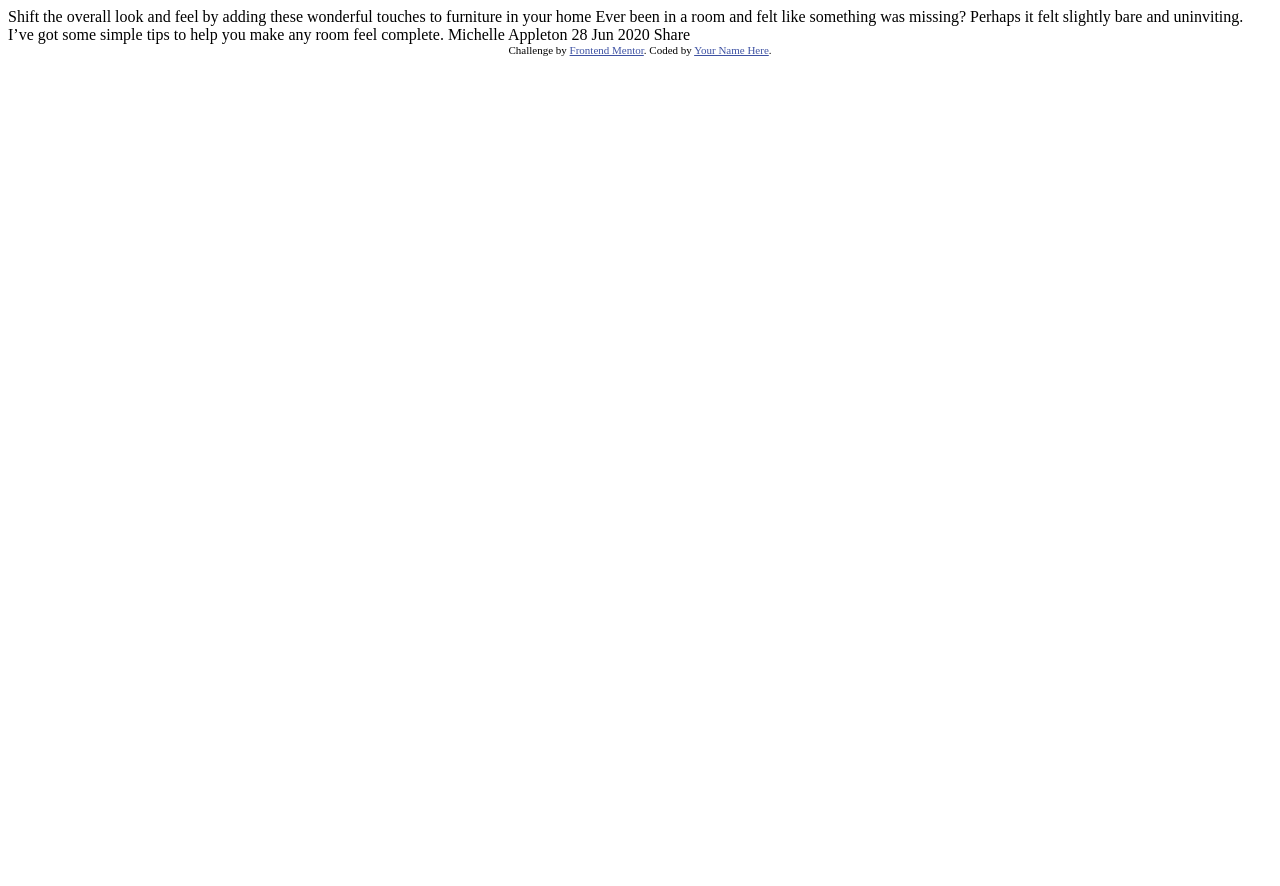
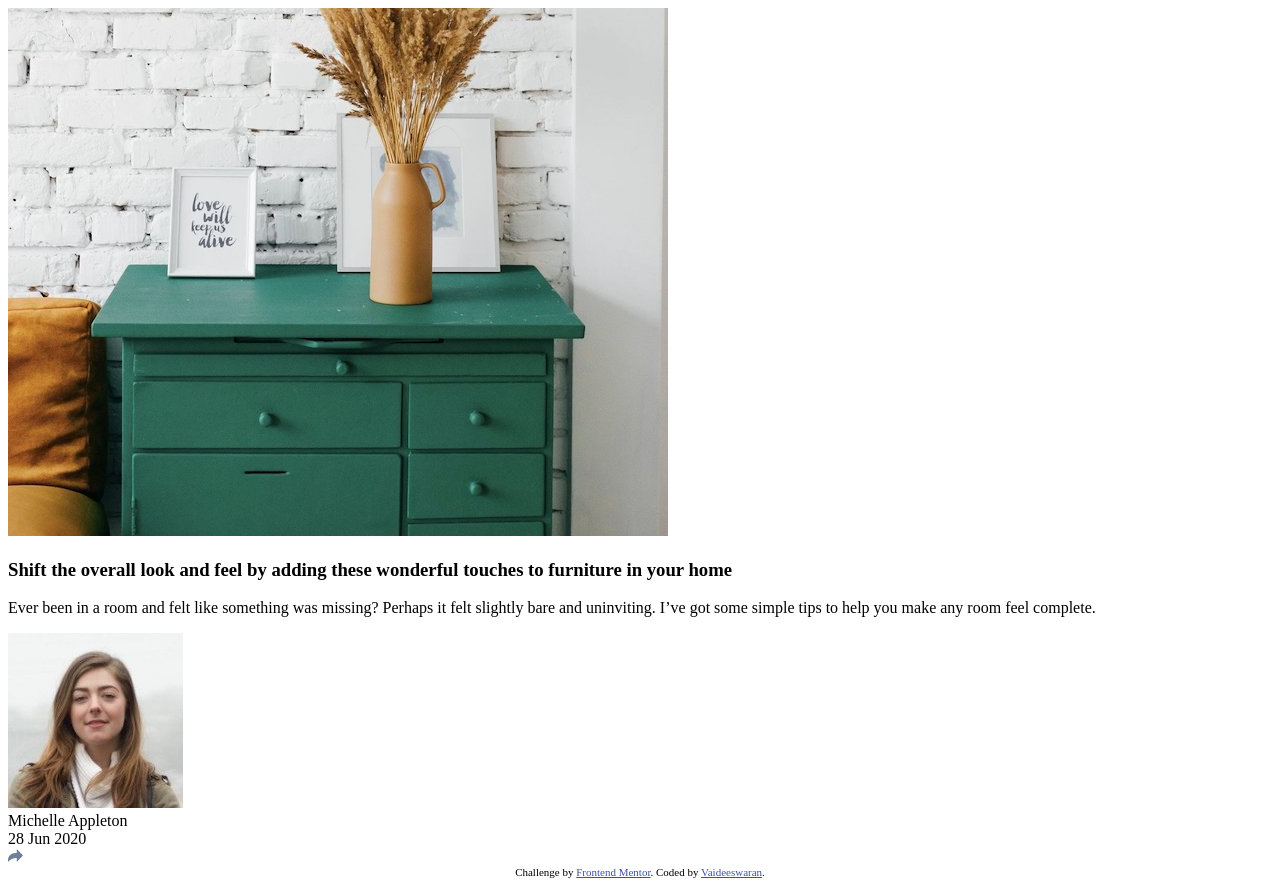
Before and after one commit to vaideeswaran23/article-preview, a plain HTML site: page index.html in a window 1280 px wide. Before the commit the page ends 800 px from the top, so only its background shows below. Drawn offline with Linux system fonts and the light colour scheme.

Commit message:
html render

```diff
--- a/index.html
+++ b/index.html
@@ -15,22 +15,31 @@
   </style>
 </head>
 <body>
-
-  Shift the overall look and feel by adding these wonderful
-  touches to furniture in your home
-
-  Ever been in a room and felt like something was missing? Perhaps
-  it felt slightly bare and uninviting. I’ve got some simple tips
-  to help you make any room feel complete.
-
-  Michelle Appleton
-  28 Jun 2020
-
-  Share
-
-  <div class="attribution">
-    Challenge by <a href="https://www.frontendmentor.io?ref=challenge" target="_blank">Frontend Mentor</a>.
-    Coded by <a href="#">Your Name Here</a>.
+  <div class="maincontainer">
+    <div class="container">
+      <div class="container-image"><img src="./images/drawers.jpg"></div>
+      <div class="container-text">
+        <h3>Shift the overall look and feel by adding these wonderful touches to furniture in your home</h3>
+        <p>Ever been in a room and felt like something was missing? Perhaps
+          it felt slightly bare and uninviting. I’ve got some simple tips
+          to help you make any room feel complete.
+        </p>
+        <div class="container-text__bottombar">
+          <div class="container-text__avatar">
+            <img src="./images/avatar-michelle.jpg">
+          </div>
+          <div>
+            <div>Michelle Appleton</div>
+            <div>28 Jun 2020</div>
+          </div>
+          <div><img src="./images/icon-share.svg"></div>
+        </div>
+      </div>
+    </div>
+    <div class="attribution">
+      Challenge by <a href="https://www.frontendmentor.io?ref=challenge" target="_blank">Frontend Mentor</a>.
+      Coded by <a href="#">Vaideeswaran</a>.
+    </div>
   </div>
 </body>
 </html>
```
